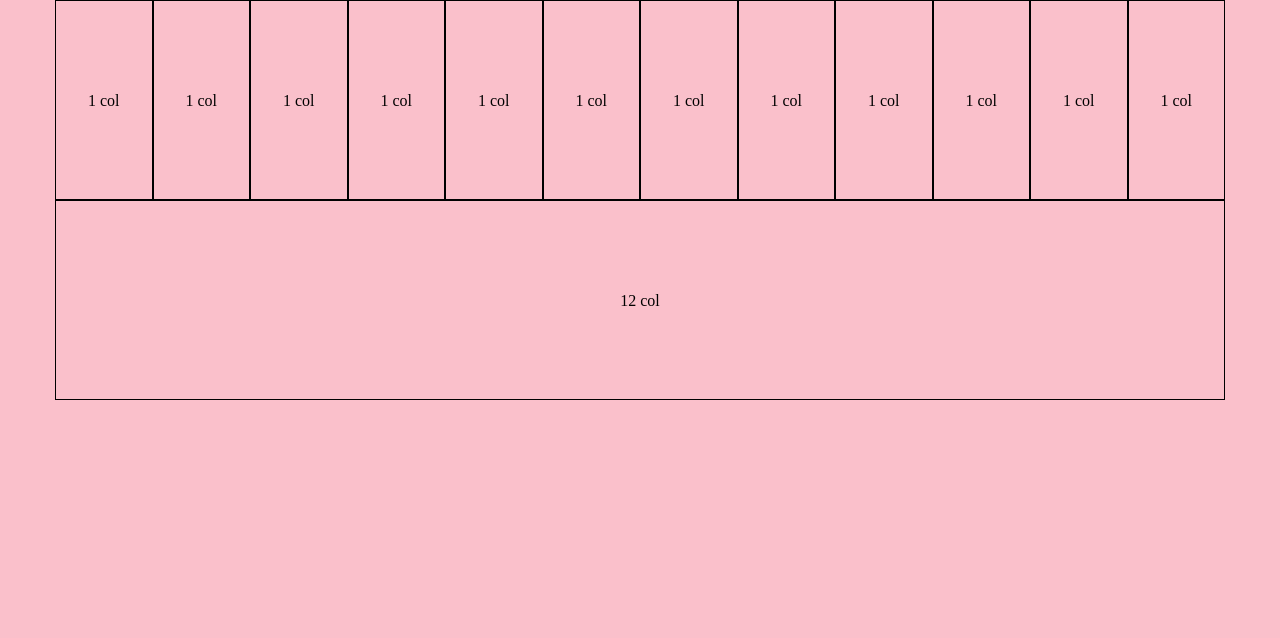
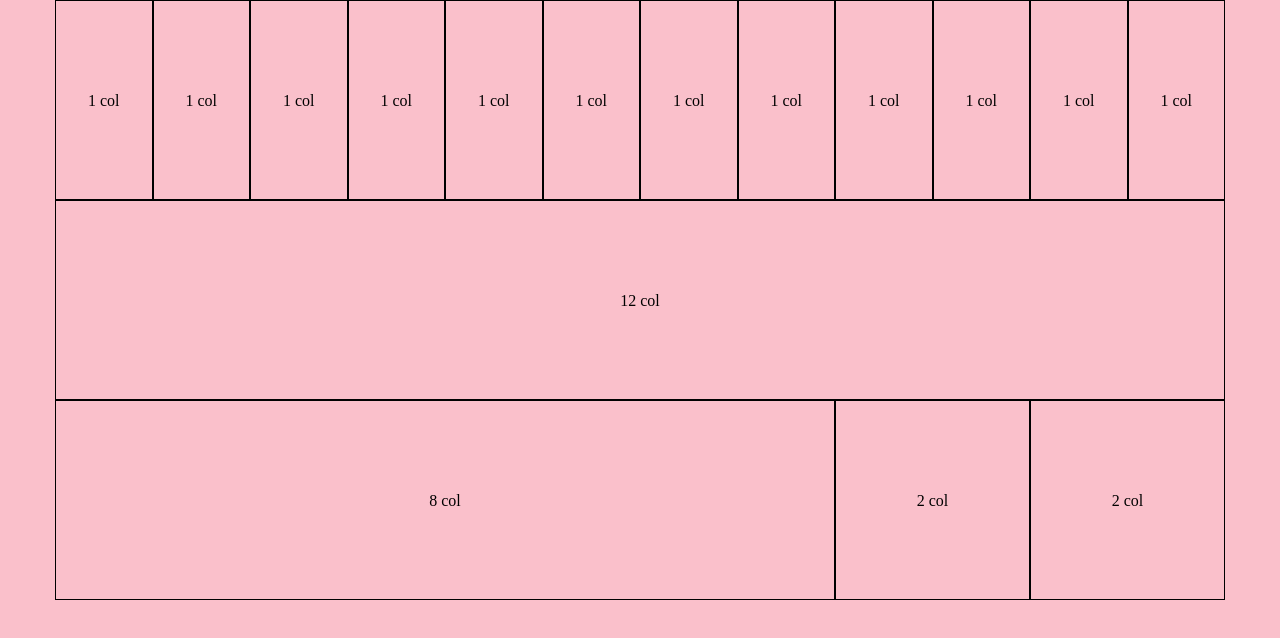
Before and after one commit to DavideSadotti/hmtl-css-12bool, a plain HTML site: page index.html in a window 1280 px wide. Drawn offline with Linux system fonts and the light colour scheme.

Commit message:
Terza riga completata

```diff
--- a/index.html
+++ b/index.html
@@ -60,7 +60,17 @@
       </div>
 
       <!-- TERZA RIGA -->
-      <div class="row"></div>
+      <div class="row">
+        <div class="col-8">
+          <p>8 col</p>
+        </div>
+        <div class="col-2">
+          <p>2 col</p>
+        </div>
+        <div class="col-2">
+          <p>2 col</p>
+        </div>
+      </div>
 
       <!-- QUARTA RIGA -->
       <div class="row"></div>
```
